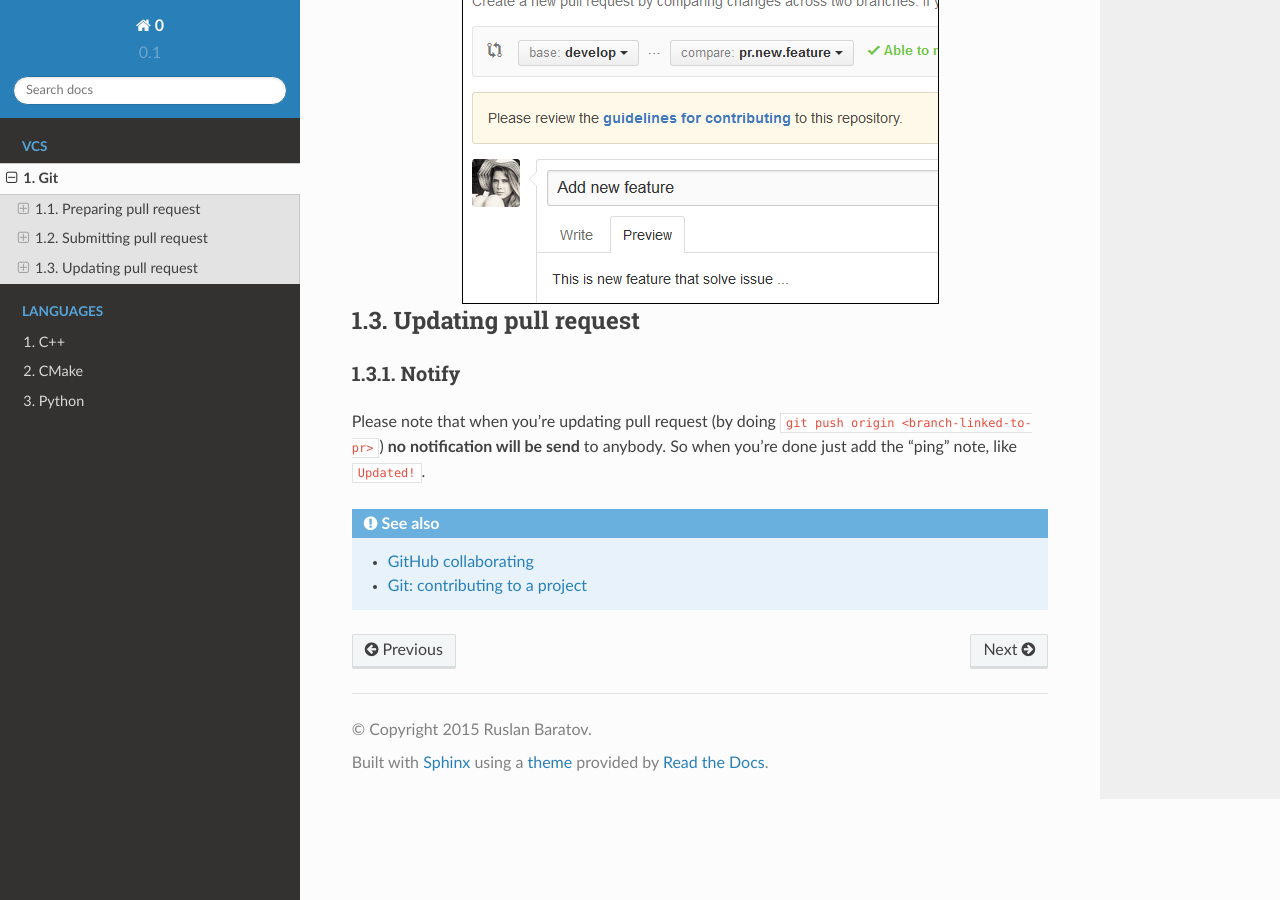
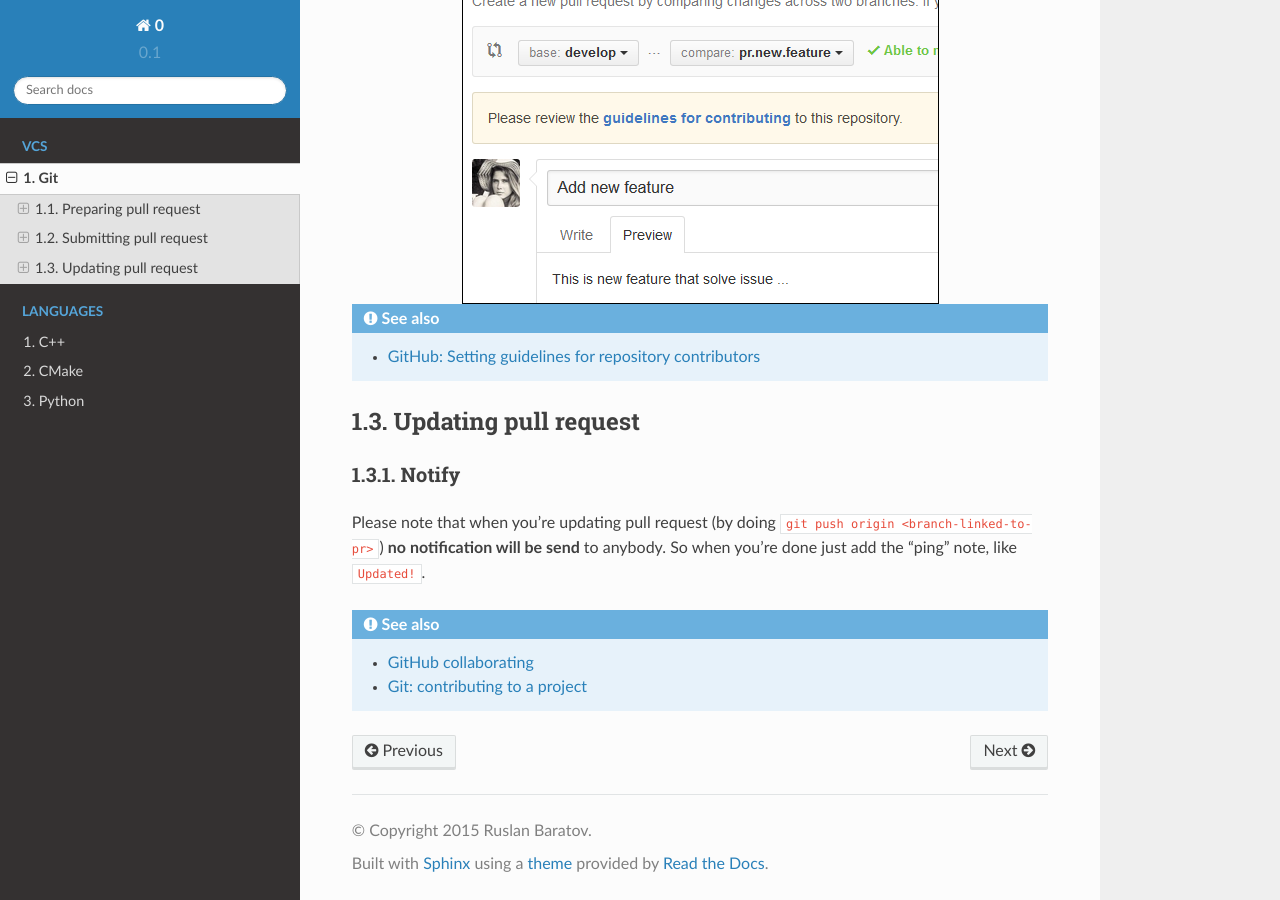
Before and after one commit to ruslo/0, a Sphinx documentation site: the page built from docs/git.rst, in a window 1280 px wide and 900 px high, scrolled down 3494 px. Built offline with Sphinx 7.4.7 and the Read the Docs theme 2.0.0, drawn with Linux system fonts in a browser that asks for light colours.

Commit message:
Add GitHub link

```diff
--- a/docs/git.rst
+++ b/docs/git.rst
@@ -153,6 +153,10 @@ If there if ``CONTRIBUTING`` file in repository you will see
 .. image:: images/github-guidelines-for-contributing.png
   :align: center
 
+.. seealso::
+
+ * `GitHub: Setting guidelines for repository contributors <https://help.github.com/articles/setting-guidelines-for-repository-contributors/>`_
+
 Updating pull request
 =====================
 
```
